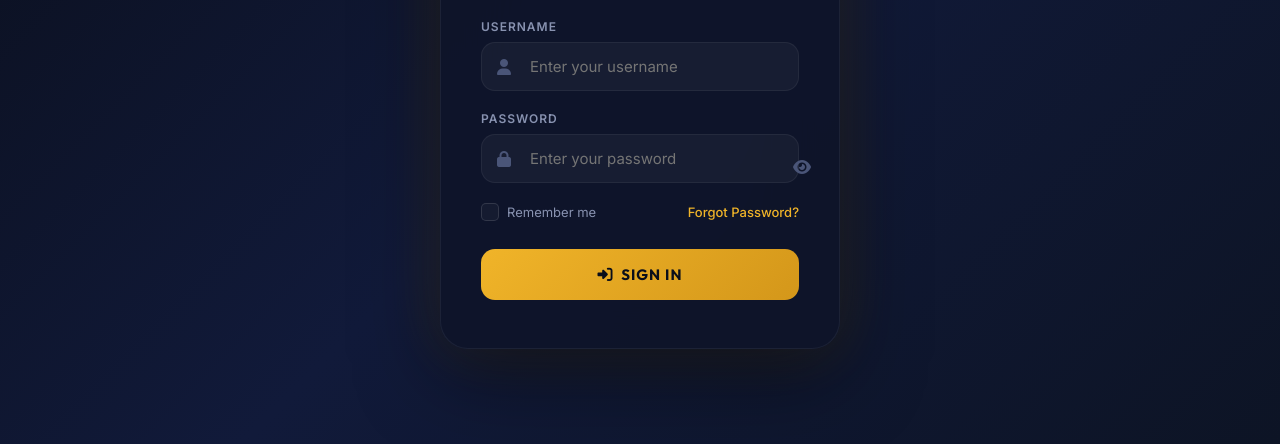
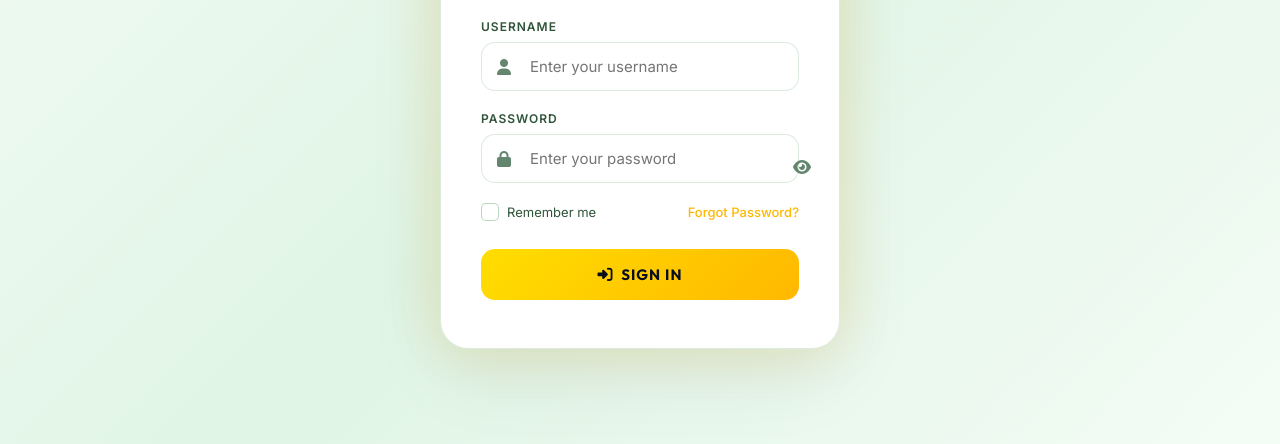
Before and after one commit to Prabdsanju/Tools, a plain HTML site: page index.html in a window 1280 px wide. Shown: the part 356-800 px from the top of the page. Drawn offline with Linux system fonts and the light colour scheme.

Commit message:
Add files via upload

```diff
--- a/index.html
+++ b/index.html
@@ -15,33 +15,33 @@
    CSS VARIABLES & RESET
    ═══════════════════════════════════════════ */
 :root {
-  --bg-primary: #0a0e1a;
-  --bg-secondary: #0f1528;
-  --bg-card: rgba(15, 22, 45, 0.7);
-  --bg-glass: rgba(255, 255, 255, 0.04);
-  --border: rgba(255, 255, 255, 0.06);
-  --border-hover: rgba(255, 255, 255, 0.12);
-  --text-primary: #f0f4ff;
-  --text-secondary: #8892b0;
-  --text-muted: #4a5578;
-  --accent-gold: #f0b429;
-  --accent-gold-dim: rgba(240, 180, 41, 0.15);
-  --accent-blue: #3b82f6;
-  --accent-blue-dim: rgba(59, 130, 246, 0.12);
-  --accent-teal: #14b8a6;
-  --accent-teal-dim: rgba(20, 184, 166, 0.12);
-  --accent-rose: #f43f5e;
-  --accent-rose-dim: rgba(244, 63, 94, 0.12);
-  --accent-purple: #a78bfa;
-  --accent-purple-dim: rgba(167, 139, 250, 0.12);
-  --gradient-hero: linear-gradient(135deg, #0a0e1a 0%, #111a3a 50%, #0d1425 100%);
-  --gradient-gold: linear-gradient(135deg, #f0b429, #d4971a);
-  --gradient-blue: linear-gradient(135deg, #3b82f6, #2563eb);
-  --gradient-teal: linear-gradient(135deg, #14b8a6, #0d9488);
-  --shadow-lg: 0 24px 80px rgba(0, 0, 0, 0.5);
-  --shadow-card: 0 8px 32px rgba(0, 0, 0, 0.3);
-  --shadow-glow-gold: 0 0 60px rgba(240, 180, 41, 0.15);
-  --shadow-glow-blue: 0 0 60px rgba(59, 130, 246, 0.15);
+  --bg-primary: #f4fcf6;
+  --bg-secondary: #ffffff;
+  --bg-card: #ffffff;
+  --bg-glass: rgba(255, 255, 255, 0.9);
+  --border: rgba(30, 120, 41, 0.15);
+  --border-hover: rgba(30, 120, 41, 0.3);
+  --text-primary: #0a1f12;
+  --text-secondary: #2f5439;
+  --text-muted: #64866f;
+  --accent-gold: #ffb800;
+  --accent-gold-dim: rgba(255, 184, 0, 0.15);
+  --accent-blue: #54b732;
+  --accent-blue-dim: rgba(84, 183, 50, 0.15);
+  --accent-teal: #1e7829;
+  --accent-teal-dim: rgba(30, 120, 41, 0.15);
+  --accent-rose: #ff9900;
+  --accent-rose-dim: rgba(255, 153, 0, 0.15);
+  --accent-purple: #fdb800;
+  --accent-purple-dim: rgba(253, 184, 0, 0.15);
+  --gradient-hero: linear-gradient(135deg, #f4fcf6 0%, #e0f5e5 50%, #f4fcf6 100%);
+  --gradient-gold: linear-gradient(135deg, #ffde00, #ffb800);
+  --gradient-blue: linear-gradient(135deg, #74d852, #54b732);
+  --gradient-teal: linear-gradient(135deg, #279e36, #1e7829);
+  --shadow-lg: 0 24px 80px rgba(0, 0, 0, 0.08);
+  --shadow-card: 0 8px 32px rgba(30, 120, 41, 0.08);
+  --shadow-glow-gold: 0 0 60px rgba(255, 184, 0, 0.2);
+  --shadow-glow-blue: 0 0 60px rgba(84, 183, 50, 0.2);
   --radius-sm: 8px;
   --radius-md: 14px;
   --radius-lg: 20px;
@@ -93,7 +93,7 @@ body {
 .bg-orb:nth-child(1) {
   width: 600px;
   height: 600px;
-  background: radial-gradient(circle, rgba(240, 180, 41, 0.2), transparent);
+  background: radial-gradient(circle, rgba(255, 222, 0, 0.15), transparent);
   top: -200px;
   right: -100px;
   animation-delay: 0s;
@@ -102,7 +102,7 @@ body {
 .bg-orb:nth-child(2) {
   width: 500px;
   height: 500px;
-  background: radial-gradient(circle, rgba(59, 130, 246, 0.15), transparent);
+  background: radial-gradient(circle, rgba(84, 183, 50, 0.12), transparent);
   bottom: -150px;
   left: -100px;
   animation-delay: -7s;
@@ -111,7 +111,7 @@ body {
 .bg-orb:nth-child(3) {
   width: 400px;
   height: 400px;
-  background: radial-gradient(circle, rgba(20, 184, 166, 0.12), transparent);
+  background: radial-gradient(circle, rgba(30, 120, 41, 0.15), transparent);
   top: 50%;
   left: 50%;
   transform: translate(-50%, -50%);
@@ -182,7 +182,7 @@ body {
 }
 
 .login-card {
-  background: rgba(15, 21, 40, 0.85);
+  background: var(--bg-card);
   backdrop-filter: blur(40px);
   -webkit-backdrop-filter: blur(40px);
   border: 1px solid var(--border);
@@ -229,7 +229,7 @@ body {
   font-size: 28px;
   font-weight: 800;
   letter-spacing: 1.5px;
-  background: linear-gradient(135deg, #f0b429, #ffd97d);
+  background: var(--gradient-gold);
   -webkit-background-clip: text;
   -webkit-text-fill-color: transparent;
   background-clip: text;
@@ -275,7 +275,7 @@ body {
 .input-wrapper input {
   width: 100%;
   padding: 14px 16px 14px 48px;
-  background: rgba(255, 255, 255, 0.04);
+  background: var(--bg-secondary);
   border: 1px solid var(--border);
   border-radius: var(--radius-md);
   color: var(--text-primary);
@@ -336,7 +336,7 @@ body {
   height: 18px;
   border: 1.5px solid var(--border-hover);
   border-radius: 5px;
-  background: rgba(255, 255, 255, 0.03);
+  background: var(--bg-secondary);
   cursor: pointer;
   transition: var(--transition);
   position: relative;
@@ -460,7 +460,7 @@ body {
 }
 
 .recovery-card {
-  background: rgba(15, 21, 40, 0.95);
+  background: var(--bg-card);
   backdrop-filter: blur(40px);
   border: 1px solid var(--border);
   border-radius: var(--radius-xl);
@@ -502,7 +502,7 @@ body {
 .btn-cancel {
   flex: 1;
   padding: 14px;
-  background: rgba(255, 255, 255, 0.06);
+  background: var(--bg-secondary);
   border: 1px solid var(--border);
   border-radius: var(--radius-md);
   color: var(--text-secondary);
@@ -579,7 +579,7 @@ body {
   display: flex;
   align-items: center;
   justify-content: space-between;
-  background: rgba(10, 14, 26, 0.75);
+  background: rgba(255, 255, 255, 0.85);
   backdrop-filter: blur(20px);
   -webkit-backdrop-filter: blur(20px);
   border-bottom: 1px solid var(--border);
@@ -588,7 +588,8 @@ body {
 
 .navbar.scrolled {
   padding: 10px 40px;
-  background: rgba(10, 14, 26, 0.92);
+  background: rgba(255, 255, 255, 0.95);
+  box-shadow: 0 4px 20px rgba(0, 0, 0, 0.05);
 }
 
 .nav-brand {
@@ -702,9 +703,9 @@ body {
 }
 
 .btn-settings:hover {
-  background: rgba(167, 139, 250, 0.18);
-  border-color: rgba(167, 139, 250, 0.3);
-  color: #ddd6fe;
+  background: var(--accent-purple-dim);
+  border-color: var(--border-hover);
+  color: var(--accent-purple);
   transform: translateY(-1px) rotate(90deg);
 }
 
@@ -741,7 +742,7 @@ body {
   gap: 8px;
   padding: 8px 20px;
   background: var(--accent-gold-dim);
-  border: 1px solid rgba(240, 180, 41, 0.2);
+  border: 1px solid var(--border-hover);
   border-radius: 50px;
   font-size: 12px;
   font-weight: 600;
@@ -762,7 +763,7 @@ body {
 }
 
 .hero h2 .highlight {
-  background: linear-gradient(135deg, #f0b429, #ffd97d);
+  background: var(--gradient-gold);
   -webkit-background-clip: text;
   -webkit-text-fill-color: transparent;
   background-clip: text;
@@ -842,7 +843,7 @@ body {
 .tool-card.card-blue:hover { box-shadow: var(--shadow-card), var(--shadow-glow-blue); }
 
 .tool-card.card-teal::before { background: var(--gradient-teal); }
-.tool-card.card-teal:hover { box-shadow: var(--shadow-card), 0 0 60px rgba(20, 184, 166, 0.15); }
+.tool-card.card-teal:hover { box-shadow: var(--shadow-card), var(--shadow-glow-blue); }
 
 .tool-icon {
   width: 64px;
```
Also changed, not shown: extract.html (added, +30 -0 lines).
